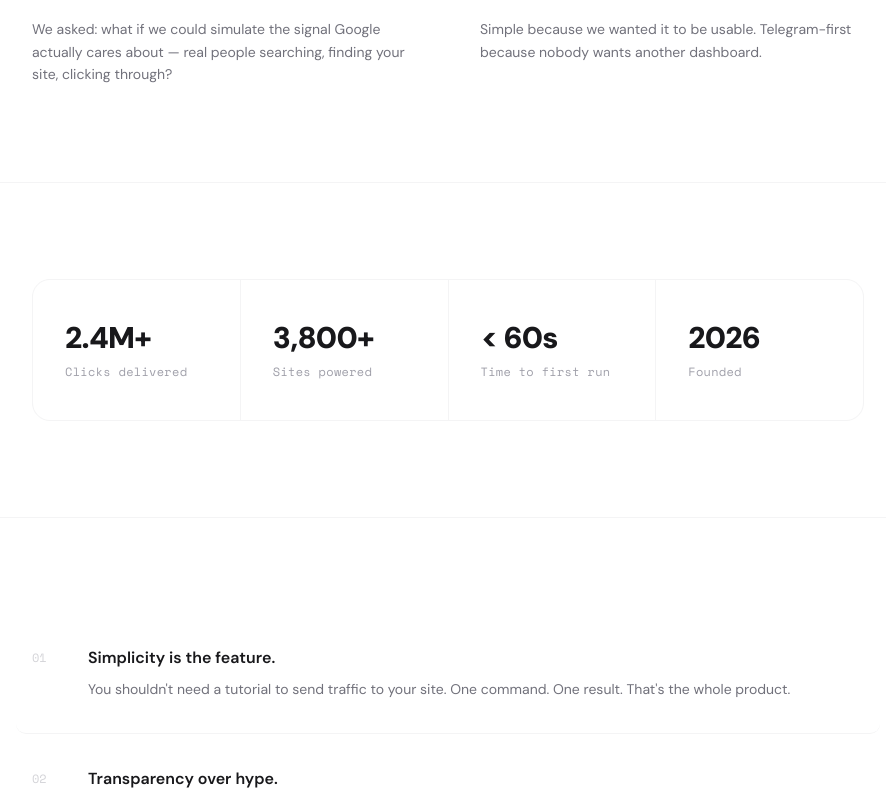
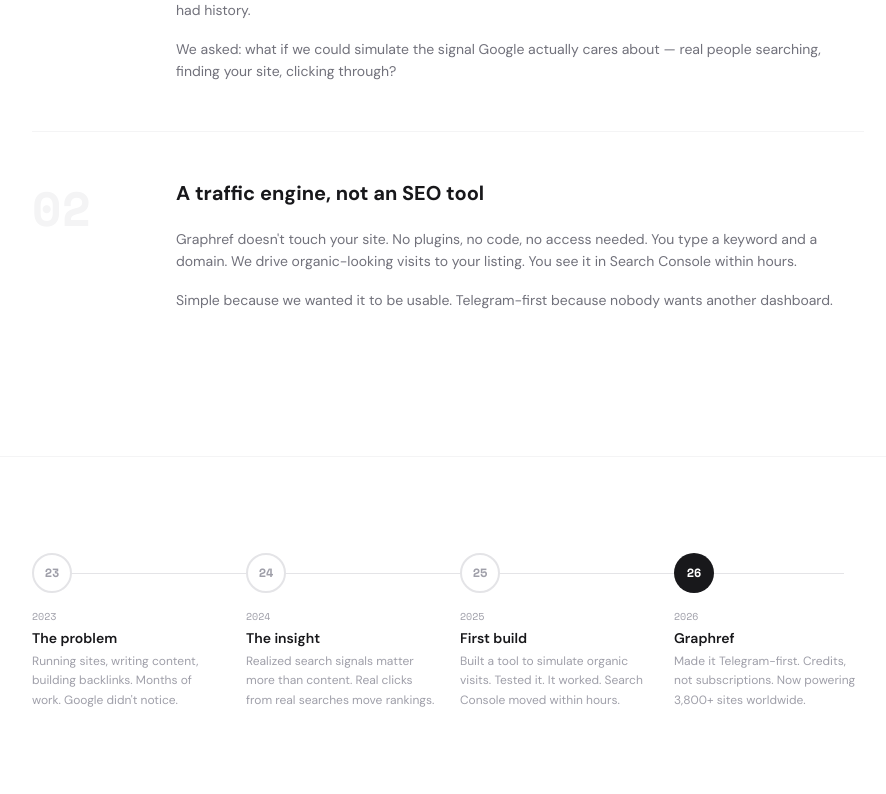
Before and after one commit to lsngmin/graphref, a Next.js app in the folder web/: page /about in a window 1280 px wide. Shown: the part 766-1560 px from the top of the page, without its empty margins (192-1078 px from the left). Built offline with nearby package versions, Linux system fonts and the light colour scheme.

Commit message:
feat: update about page and web checkout deps

```diff
--- a/web/app/about/page.tsx
+++ b/web/app/about/page.tsx
@@ -1,5 +1,65 @@
 import MarketingHeader from "@/components/MarketingHeader";
 
+
+// ── Story Timeline ───────────────────────────────────────────────
+function StoryTimeline() {
+  const items = [
+    {
+      year: "2023",
+      title: "The problem",
+      body: "Running sites, writing content, building backlinks. Months of work. Google didn't notice.",
+    },
+    {
+      year: "2024",
+      title: "The insight",
+      body: "Realized search signals matter more than content. Real clicks from real searches move rankings.",
+    },
+    {
+      year: "2025",
+      title: "First build",
+      body: "Built a tool to simulate organic visits. Tested it. It worked. Search Console moved within hours.",
+    },
+    {
+      year: "2026",
+      title: "Graphref",
+      body: "Made it Telegram-first. Credits, not subscriptions. Now powering 3,800+ sites worldwide.",
+      current: true,
+    },
+  ];
+
+  return (
+    <div className="relative">
+      {/* Desktop: horizontal line behind dots */}
+      <div className="hidden md:block absolute top-5 left-5 right-5 h-px bg-zinc-200" />
+      {/* Mobile: vertical line */}
+      <div className="md:hidden absolute top-0 bottom-0 left-5 w-px bg-zinc-200" />
+
+      <div className="grid md:grid-cols-4 gap-0 md:gap-6">
+        {items.map((item) => (
+          <div key={item.year} className="relative flex md:flex-col gap-5 md:gap-4 pl-14 md:pl-0 pb-10 md:pb-0">
+            {/* Dot */}
+            <div
+              className={`absolute left-0 top-0 md:static z-10 w-10 h-10 rounded-full flex items-center justify-center font-mono text-xs font-bold shrink-0 ${
+                item.current
+                  ? "bg-zinc-900 text-white"
+                  : "bg-white border-2 border-zinc-200 text-zinc-400"
+              }`}
+            >
+              {item.year.slice(2)}
+            </div>
+            <div className="md:pt-0 pt-2">
+              <p className="text-[10px] font-mono text-zinc-400 mb-1">{item.year}</p>
+              <h3 className="text-sm font-semibold text-zinc-900 mb-1">{item.title}</h3>
+              <p className="text-xs text-zinc-400 leading-relaxed">{item.body}</p>
+            </div>
+          </div>
+        ))}
+      </div>
+    </div>
+  );
+}
+
+// ── Page ─────────────────────────────────────────────────────────
 export default function AboutPage() {
   return (
     <main className="bg-white text-zinc-900 min-h-screen font-sans">
@@ -23,37 +83,56 @@
       <div className="border-t border-zinc-100 mx-8" />
 
       {/* ── STORY ── */}
-      <section className="py-24 px-8 max-w-4xl mx-auto grid md:grid-cols-2 gap-16">
-        <div>
-          <h2 className="text-2xl font-bold text-zinc-900 mb-5 leading-snug">
-            Built out of frustration
-          </h2>
-          <p className="text-zinc-500 leading-relaxed text-sm">
-            We ran sites. We wrote content. We built backlinks. Google still
-            took months to notice. Meanwhile, big players with established
-            authority kept ranking — not because their content was better, but
-            because they had history.
-          </p>
-          <p className="text-zinc-500 leading-relaxed text-sm mt-4">
-            We asked: what if we could simulate the signal Google actually
-            cares about — real people searching, finding your site, clicking
-            through?
-          </p>
-        </div>
-        <div>
-          <h2 className="text-2xl font-bold text-zinc-900 mb-5 leading-snug">
-            A traffic engine, not an SEO tool
-          </h2>
-          <p className="text-zinc-500 leading-relaxed text-sm">
-            Graphref doesn&apos;t touch your site. No plugins, no code, no access
-            needed. You type a keyword and a domain. We drive organic-looking
-            visits to your listing. You see it in Search Console within hours.
-          </p>
-          <p className="text-zinc-500 leading-relaxed text-sm mt-4">
-            Simple because we wanted it to be usable. Telegram-first because
-            nobody wants another dashboard.
-          </p>
-        </div>
+      <section className="py-24 px-8 max-w-4xl mx-auto space-y-0">
+        {[
+          {
+            n: "01",
+            title: "Built out of frustration",
+            paragraphs: [
+              "We ran sites. We wrote content. We built backlinks. Google still took months to notice. Meanwhile, big players with established authority kept ranking — not because their content was better, but because they had history.",
+              "We asked: what if we could simulate the signal Google actually cares about — real people searching, finding your site, clicking through?",
+            ],
+          },
+          {
+            n: "02",
+            title: "A traffic engine, not an SEO tool",
+            paragraphs: [
+              "Graphref doesn't touch your site. No plugins, no code, no access needed. You type a keyword and a domain. We drive organic-looking visits to your listing. You see it in Search Console within hours.",
+              "Simple because we wanted it to be usable. Telegram-first because nobody wants another dashboard.",
+            ],
+          },
+        ].map((block, i) => (
+          <div
+            key={block.n}
+            className={`grid md:grid-cols-[80px_1fr] gap-8 md:gap-16 py-12 ${i > 0 ? "border-t border-zinc-100" : ""}`}
+          >
+            {/* Left: big number */}
+            <div className="hidden md:flex items-start pt-1">
+              <span className="font-mono text-5xl font-black text-zinc-100 leading-none select-none">
+                {block.n}
+              </span>
+            </div>
+            {/* Right: content */}
+            <div>
+              <h2 className="text-xl font-bold text-zinc-900 mb-5 leading-snug">
+                {block.title}
+              </h2>
+              {block.paragraphs.map((p, j) => (
+                <p key={j} className={`text-zinc-500 leading-relaxed text-sm ${j > 0 ? "mt-4" : ""}`}>
+                  {p}
+                </p>
+              ))}
+            </div>
+          </div>
+        ))}
+      </section>
+
+      {/* ── DIVIDER ── */}
+      <div className="border-t border-zinc-100 mx-8" />
+
+      {/* ── TIMELINE ── */}
+      <section className="py-24 px-8 max-w-4xl mx-auto">
+        <StoryTimeline />
       </section>
 
       {/* ── DIVIDER ── */}
@@ -184,15 +263,9 @@
           GRAPHREF
         </span>
         <div className="flex gap-6 text-xs text-zinc-400">
-          <a href="/contact" className="hover:text-zinc-600 transition">
-            Contact
-          </a>
-          <a href="/terms" className="hover:text-zinc-600 transition">
-            Terms
-          </a>
-          <a href="/privacy" className="hover:text-zinc-600 transition">
-            Privacy
-          </a>
+          <a href="/contact" className="hover:text-zinc-600 transition">Contact</a>
+          <a href="/terms" className="hover:text-zinc-600 transition">Terms</a>
+          <a href="/privacy" className="hover:text-zinc-600 transition">Privacy</a>
           <span>© 2026 Graphref</span>
         </div>
       </footer>
--- a/web/package.json
+++ b/web/package.json
@@ -18,6 +18,7 @@
     "radix-ui": "^1.4.3",
     "react": "19.2.3",
     "react-dom": "19.2.3",
+    "react-simple-maps": "^3.0.0",
     "tailwind-merge": "^3.4.0"
   },
   "devDependencies": {
```
Also changed, not shown: 1 other file (tests, documents, lock files or other folders).
